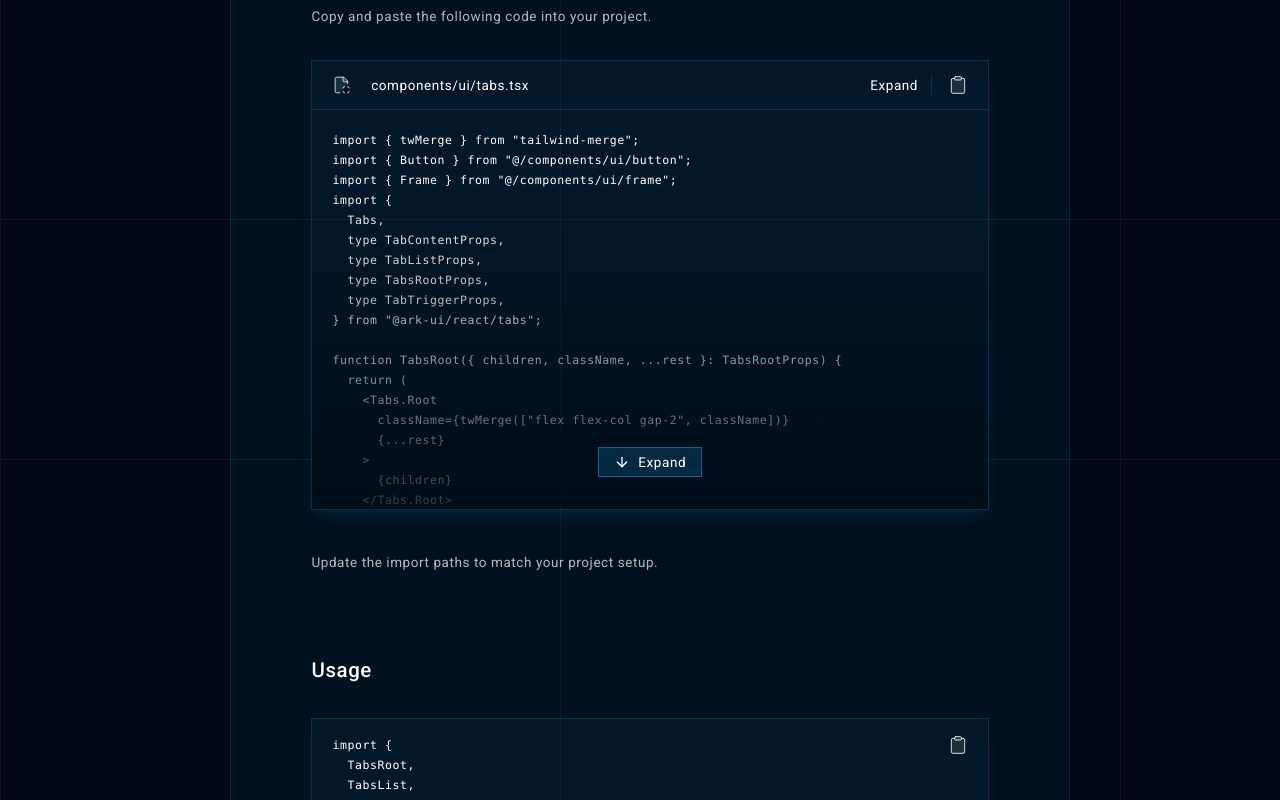
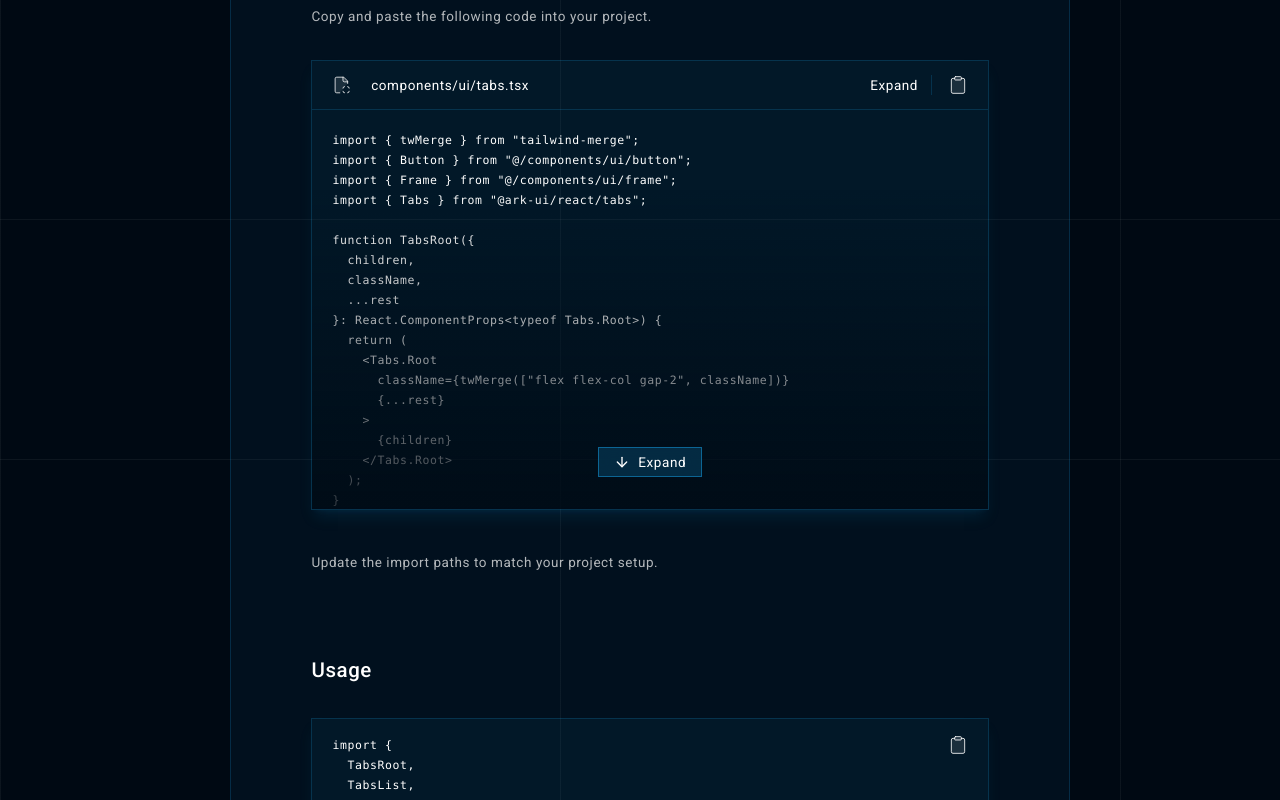
Before and after one commit to rizkimuhammada/cosmic-ui, a React (Vite) app: page /docs/tabs in a window 1280 px wide. Shown: the part 1380-2180 px from the top of the page. Built offline with nearby package versions, Linux system fonts and the light colour scheme.

Commit message:
chore(tabs): update component types

```diff
--- a/src/components/ui/tabs.tsx
+++ b/src/components/ui/tabs.tsx
@@ -1,15 +1,13 @@
 import { twMerge } from "tailwind-merge";
 import { Button } from "@/components/ui/button";
 import { Frame } from "@/components/ui/frame";
-import {
-  Tabs,
-  type TabContentProps,
-  type TabListProps,
-  type TabsRootProps,
-  type TabTriggerProps,
-} from "@ark-ui/react/tabs";
+import { Tabs } from "@ark-ui/react/tabs";
 
-function TabsRoot({ children, className, ...rest }: TabsRootProps) {
+function TabsRoot({
+  children,
+  className,
+  ...rest
+}: React.ComponentProps<typeof Tabs.Root>) {
   return (
     <Tabs.Root
       className={twMerge(["flex flex-col gap-2", className])}
@@ -20,7 +18,11 @@ function TabsRoot({ children, className, ...rest }: TabsRootProps) {
   );
 }
 
-function TabsList({ children, className, ...rest }: TabListProps) {
+function TabsList({
+  children,
+  className,
+  ...rest
+}: React.ComponentProps<typeof Tabs.List>) {
   return (
     <Tabs.List className={twMerge(["px-6 flex", className])} {...rest}>
       {children}
@@ -33,7 +35,7 @@ function TabsTrigger({
   className,
   asChild,
   ...rest
-}: TabTriggerProps) {
+}: React.ComponentProps<typeof Tabs.Trigger>) {
   return (
     <Tabs.Trigger asChild {...rest}>
       {!asChild ? (
@@ -62,7 +64,11 @@ function TabsTrigger({
   );
 }
 
-function TabsContent({ children, className, ...rest }: TabContentProps) {
+function TabsContent({
+  children,
+  className,
+  ...rest
+}: React.ComponentProps<typeof Tabs.Content>) {
   return (
     <Tabs.Content
       className={twMerge([
--- a/src/pages/tabs.tsx
+++ b/src/pages/tabs.tsx
@@ -120,15 +120,13 @@ const data = [
 import { twMerge } from "tailwind-merge";
 import { Button } from "@/components/ui/button";
 import { Frame } from "@/components/ui/frame";
-import {
-  Tabs,
-  type TabContentProps,
-  type TabListProps,
-  type TabsRootProps,
-  type TabTriggerProps,
-} from "@ark-ui/react/tabs";
+import { Tabs } from "@ark-ui/react/tabs";
 
-function TabsRoot({ children, className, ...rest }: TabsRootProps) {
+function TabsRoot({
+  children,
+  className,
+  ...rest
+}: React.ComponentProps<typeof Tabs.Root>) {
   return (
     <Tabs.Root
       className={twMerge(["flex flex-col gap-2", className])}
@@ -139,7 +137,11 @@ function TabsRoot({ children, className, ...rest }: TabsRootProps) {
   );
 }
 
-function TabsList({ children, className, ...rest }: TabListProps) {
+function TabsList({
+  children,
+  className,
+  ...rest
+}: React.ComponentProps<typeof Tabs.List>) {
   return (
     <Tabs.List className={twMerge(["px-6 flex", className])} {...rest}>
       {children}
@@ -152,7 +154,7 @@ function TabsTrigger({
   className,
   asChild,
   ...rest
-}: TabTriggerProps) {
+}: React.ComponentProps<typeof Tabs.Trigger>) {
   return (
     <Tabs.Trigger asChild {...rest}>
       {!asChild ? (
@@ -181,7 +183,11 @@ function TabsTrigger({
   );
 }
 
-function TabsContent({ children, className, ...rest }: TabContentProps) {
+function TabsContent({
+  children,
+  className,
+  ...rest
+}: React.ComponentProps<typeof Tabs.Content>) {
   return (
     <Tabs.Content
       className={twMerge([
```
